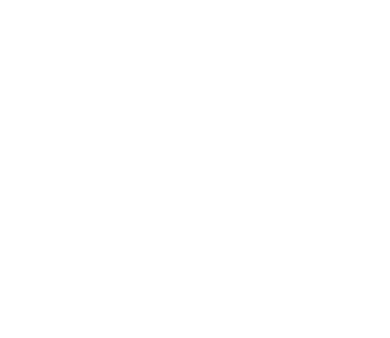
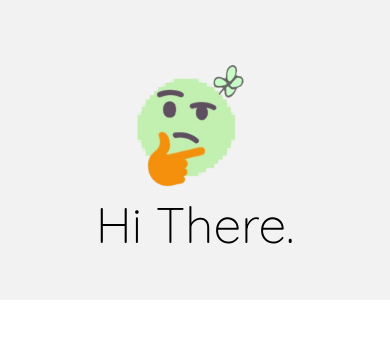
Before and after one commit to yuchan2215/Portfolio, a plain HTML site: page index.html in a window 390 px wide. Drawn offline with Linux system fonts and the light colour scheme.

Commit message:
[add]Headerを作成

```diff
--- a/index.html
+++ b/index.html
@@ -9,6 +9,10 @@
     </head>
     <body>
         <main>
+            <header>
+                <img src="img/icon.png" alt="Miyayuのアイコン">
+                <div id="hello">Hi There.</div>
+            </header>
         </main>
     </body>
 </html>
--- a/style.css
+++ b/style.css
@@ -1,11 +1,13 @@
+@import url('https://fonts.googleapis.com/css2?family=Quicksand:wght@300&display=swap');
 *{
     --color-bg: gray;
+    --primary-bg: #f2f2f2;
 }
 html{
     min-height: 100vh;
 }
 body{
-    background-color: var(--color-bg);
+    background-color: white;
     min-height: 100%;
     display: block;
     margin:0;
@@ -14,12 +16,43 @@ body{
 main{
     display: block;
     margin:0 auto;
+    border-width: 0 2px;
+    border-color: gray;
+    border-style: solid;
     background-color: white;
     width: 767px;
     min-height: 100vh;
 }
+header{
+    --margin-height:300px;
+    height: var(--margin-height);
+    display: flex;
+    flex-direction: row;
+    justify-content: flex-start;
+    align-items: center;
+    background-color: var(--primary-bg);
+    font-size: calc( var(--margin-height) / 4);
+}
+header img{
+    display: inline-block;
+    height:50%;
+    margin:calc( var(--margin-height) / 4);
+}
+#hello{
+    font-family: 'Quicksand', sans-serif;
+}
 @media screen and (max-width: 767px) {
     main{
         width: 100%;
+        border: none;
+    }
+    header{
+        flex-direction: column;
+        align-items: center;
+        justify-content: center;
+        font-size: calc( var(--margin-height) / 6);
+    }
+    header img{
+        margin: 0;
     }
 }
```
Also changed, not shown: img/icon.png (added).
